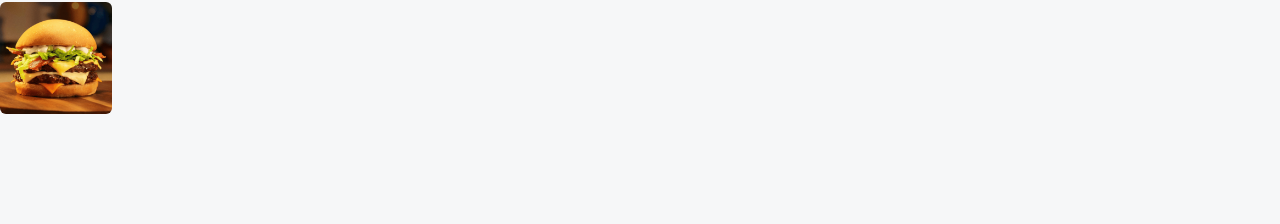
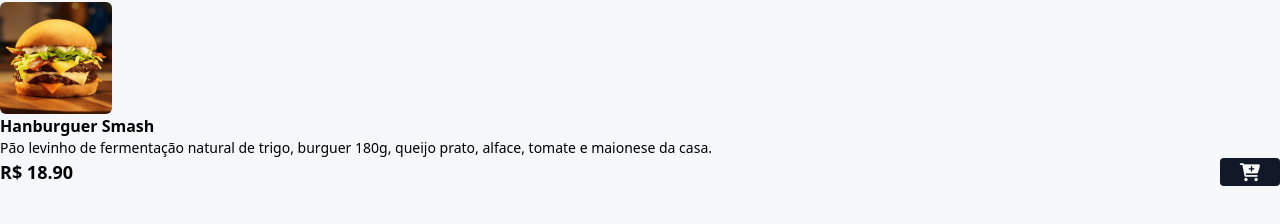
Before and after one commit to Bruno-Assumpcao-Motta/cardapio, a website: page index.html in a window 1280 px wide. Shown: the part 514-738 px from the top of the page. Drawn offline with Linux system fonts and the light colour scheme.

Commit message:
Configurando o primeiro produto com o flex

```diff
--- a/index.html
+++ b/index.html
@@ -3,6 +3,7 @@
 <head>
     <meta charset="UTF-8">
     <meta name="viewport" content="width=device-width, initial-scale=1.0">
+    <link rel="stylesheet" href="https://cdnjs.cloudflare.com/ajax/libs/font-awesome/6.0.0-beta3/css/all.min.css" integrity="sha512-Fo3rlrZj/k7ujTnHg4CGR2D7kSs0v4LLanw2qksYuRlEzO+tcaEPQogQ0KaoGN26/zrn20ImR1DfuLWnOo7aBA==" crossorigin="anonymous" referrerpolicy="no-referrer" />
     <link rel="stylesheet" href="./styles/output.css">
     <title>Kill Hunger - A melhor forma de matar a fome.</title>
 </head>
@@ -39,8 +40,20 @@
                 <img
                 src="./assets/hamb-1.png"
                 alt="Hamburguer Smash"
-                class="w-28 h-28 rounded-md hover:scale-110 hover:-rotate-2"
+                class="w-28 h-28 rounded-md hover:scale-110 hover:-rotate-2 duration-300"
                 />
+
+                <div>
+                    <p class="font-bold">Hanburguer Smash</p>
+                    <p class="text-sm">Pão levinho de fermentação natural de trigo, burguer 180g, queijo prato, alface, tomate e maionese da casa.</p>
+
+                    <div class="flex items-center gap-2 justify-between">
+                        <p class="font-bold text-lg ">R$ 18.90</p>
+                        <button class="bg-gray-900 px-5 rounded add-to-cart-btm">
+                            <i class="fa fa-cart-plus text-lg text-white"></i>
+                        </button>
+                    </div>
+                </div>
 
             </div>
             <!-- FIM PRODUTO ITEM -->
```
Also changed, not shown: styles/output.css.
